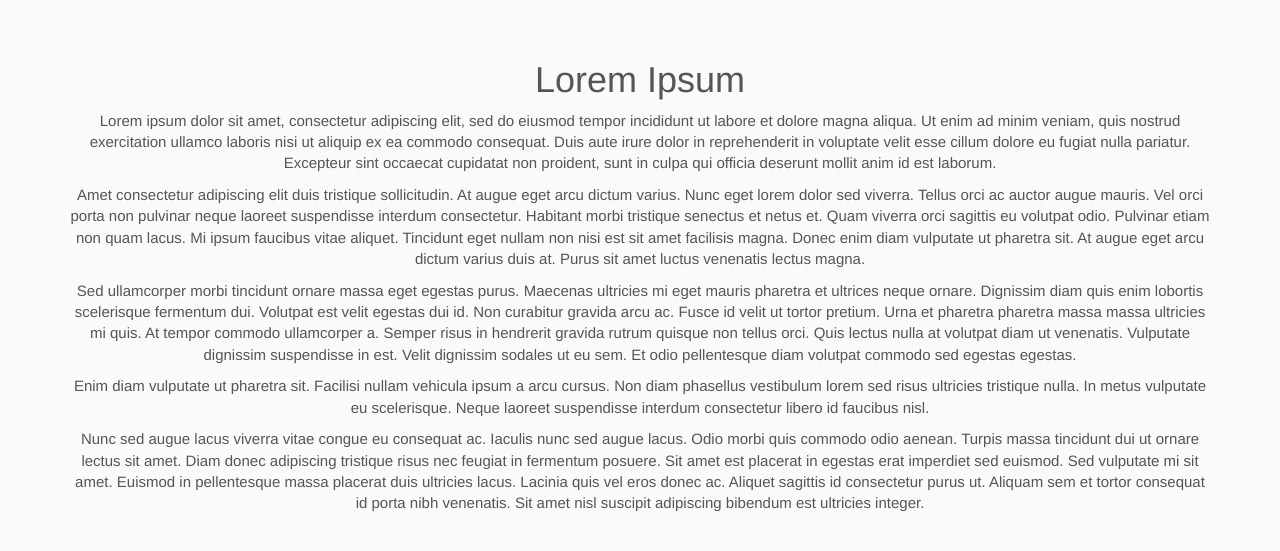
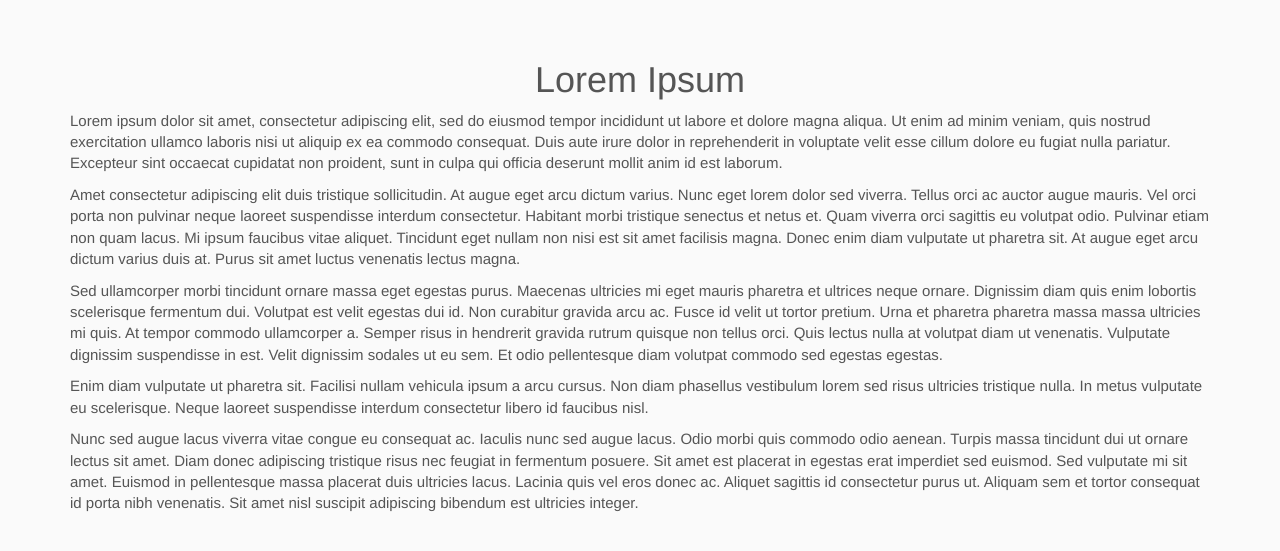
Before and after one commit to msschwartz/msschwartz.github.io, a Jekyll site: the page built from loremipsum.html, in a window 1280 px wide. Shown: the top 551 px of the page. Built offline with Jekyll 4.4.1, drawn with Linux system fonts in a browser that asks for light colours.

Commit message:
Update loremipsum.html

```diff
--- a/loremipsum.html
+++ b/loremipsum.html
@@ -3,6 +3,7 @@ layout: default
 title: Lorem Ipsum
 ---
 
+<div class="text-left">
   <p>
     Lorem ipsum dolor sit amet, consectetur adipiscing elit, sed do eiusmod tempor incididunt ut labore et dolore magna aliqua. Ut enim ad minim veniam, quis nostrud exercitation ullamco laboris nisi ut aliquip ex ea commodo consequat. Duis
     aute irure dolor in reprehenderit in voluptate velit esse cillum dolore eu fugiat nulla pariatur. Excepteur sint occaecat cupidatat non proident, sunt in culpa qui officia deserunt mollit anim id est laborum.
@@ -14,15 +15,16 @@ title: Lorem Ipsum
   </p>
   <p>
     Sed ullamcorper morbi tincidunt ornare massa eget egestas purus. Maecenas ultricies mi eget mauris pharetra et ultrices neque ornare. Dignissim diam quis enim lobortis scelerisque fermentum dui. Volutpat est velit egestas dui id. Non
-  curabitur gravida arcu ac. Fusce id velit ut tortor pretium. Urna et pharetra pharetra massa massa ultricies mi quis. At tempor commodo ullamcorper a. Semper risus in hendrerit gravida rutrum quisque non tellus orci. Quis lectus nulla at
-  volutpat diam ut venenatis. Vulputate dignissim suspendisse in est. Velit dignissim sodales ut eu sem. Et odio pellentesque diam volutpat commodo sed egestas egestas.
+    curabitur gravida arcu ac. Fusce id velit ut tortor pretium. Urna et pharetra pharetra massa massa ultricies mi quis. At tempor commodo ullamcorper a. Semper risus in hendrerit gravida rutrum quisque non tellus orci. Quis lectus nulla
+    at volutpat diam ut venenatis. Vulputate dignissim suspendisse in est. Velit dignissim sodales ut eu sem. Et odio pellentesque diam volutpat commodo sed egestas egestas.
   </p>
   <p>
-  Enim diam vulputate ut pharetra sit. Facilisi nullam vehicula ipsum a arcu cursus. Non diam phasellus vestibulum lorem sed risus ultricies tristique nulla. In metus vulputate eu scelerisque. Neque laoreet suspendisse interdum consectetur
-  libero id faucibus nisl.
+    Enim diam vulputate ut pharetra sit. Facilisi nullam vehicula ipsum a arcu cursus. Non diam phasellus vestibulum lorem sed risus ultricies tristique nulla. In metus vulputate eu scelerisque. Neque laoreet suspendisse interdum
+    consectetur libero id faucibus nisl.
   </p>
   <p>
     Nunc sed augue lacus viverra vitae congue eu consequat ac. Iaculis nunc sed augue lacus. Odio morbi quis commodo odio aenean. Turpis massa tincidunt dui ut ornare lectus sit amet. Diam donec adipiscing tristique risus nec feugiat in
-  fermentum posuere. Sit amet est placerat in egestas erat imperdiet sed euismod. Sed vulputate mi sit amet. Euismod in pellentesque massa placerat duis ultricies lacus. Lacinia quis vel eros donec ac. Aliquet sagittis id consectetur purus
-  ut. Aliquam sem et tortor consequat id porta nibh venenatis. Sit amet nisl suscipit adipiscing bibendum est ultricies integer.
+    fermentum posuere. Sit amet est placerat in egestas erat imperdiet sed euismod. Sed vulputate mi sit amet. Euismod in pellentesque massa placerat duis ultricies lacus. Lacinia quis vel eros donec ac. Aliquet sagittis id consectetur
+    purus ut. Aliquam sem et tortor consequat id porta nibh venenatis. Sit amet nisl suscipit adipiscing bibendum est ultricies integer.
   </p>
+</div>
```
Lines whose indentation alone changed are shown as unchanged.
